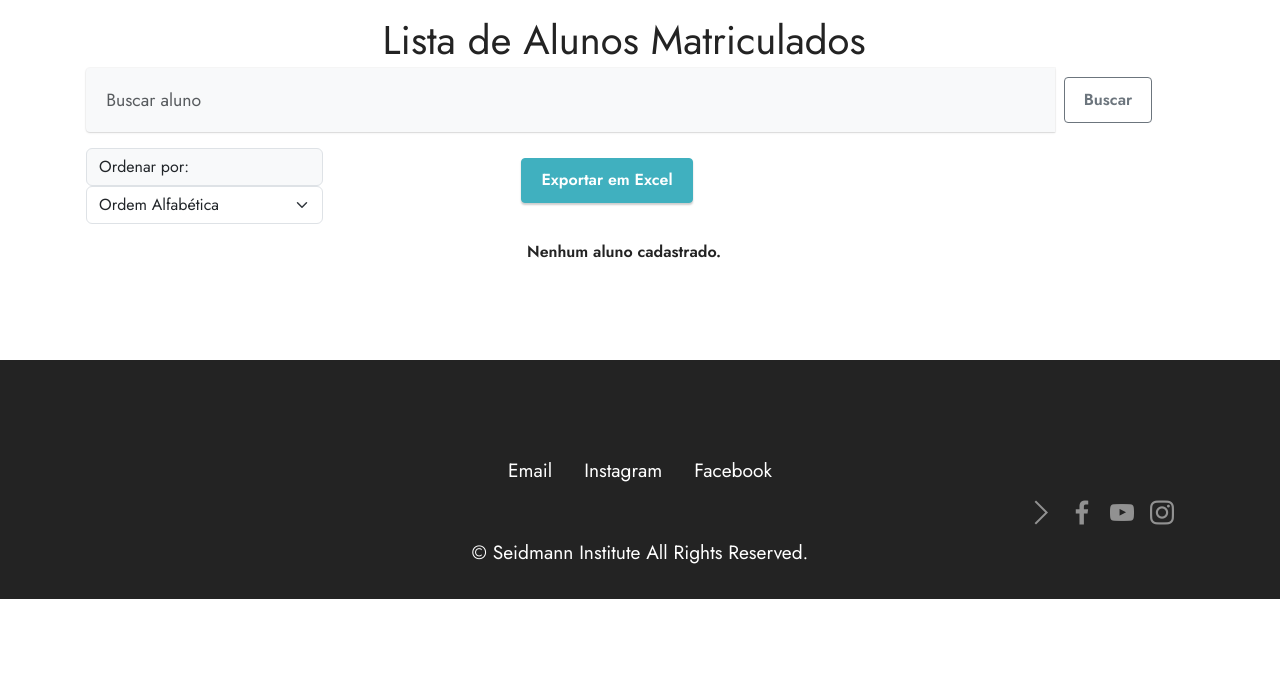
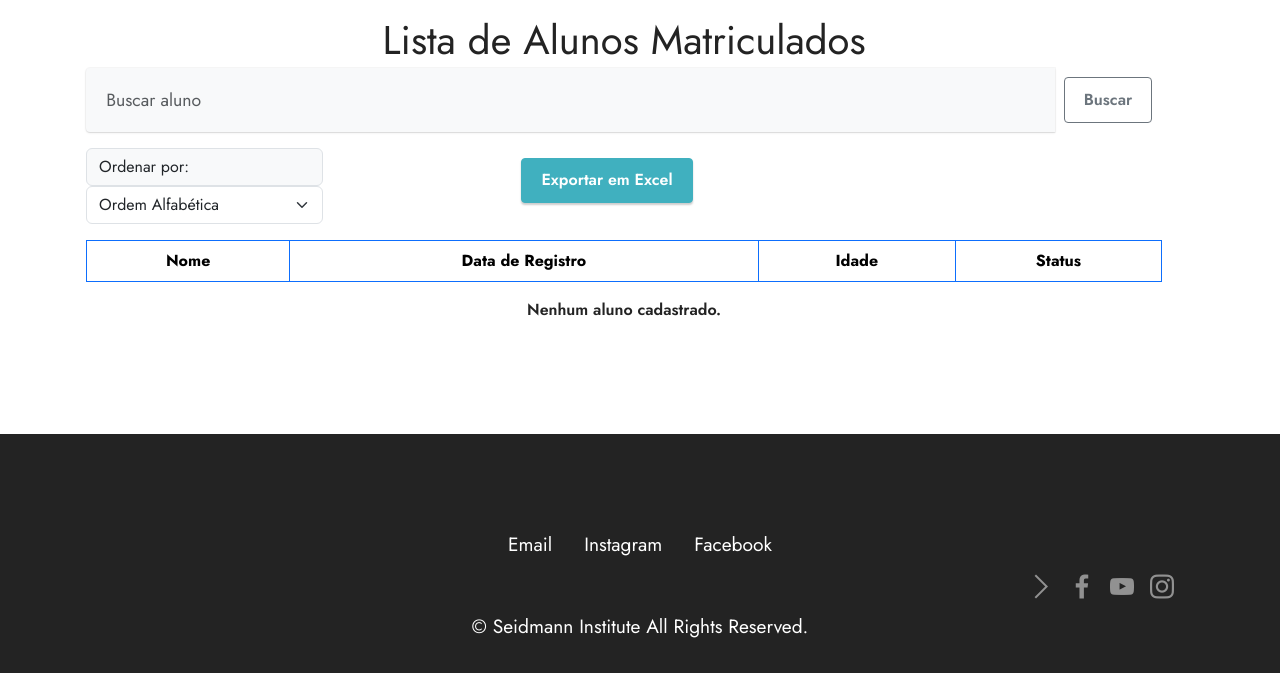
Before and after one commit to erickseidmann/SeidmannInstitute, a PHP site: page /listar_alunos.php in a window 1280 px wide. Shown: the part 428-1101 px from the top of the page. Before the commit the page ends 1027 px from the top, so only its background shows below. Run offline with PHP 8.4, Linux system fonts and the light colour scheme; data that the repository does not hold is empty; some libraries are stand-ins or nearby versions; some web fonts are replaced.

Commit message:
correções finais

```diff
--- a/seidmann_page/listar_alunos.php
+++ b/seidmann_page/listar_alunos.php
@@ -127,6 +127,24 @@
 
                     </div>
 
+
+
+
+
+
+            <div style="max-height: 400px; overflow-y: scroll;">
+                 <table border="1" class="table table-bordered border-primary">
+                     <thead>
+                         <tr>
+                             <th>Nome</th>
+                             <th>Data de Registro</th>
+                             <th>Idade</th>
+                             <th>Status</th>
+                         </tr>
+                     </thead>
+                 </table>
+                <table border="1" class="table table-bordered border-primary">
+                    <tbody>
                     <?php
                     // Inclua o arquivo de configuração do banco de dados
                     require_once "config.php";
@@ -150,7 +168,7 @@
 
                         // Verifica o status do aluno
                         $status = $row["status"] == 1 ? "Ativo" : "Inativo";
-                        $statusBtnText = $row["status"] == 1 ? "Marcar como Inativo" : "Marcar como Ativo";
+                        $statusBtnText = $row["status"] == 1 ? "Inativar" : "Ativar";
                         $statusBtnClass = $row["status"] == 1 ? "btn-danger" : "btn-success";
 
                         // Estiliza o nome do aluno se estiver inativo
@@ -172,6 +190,11 @@
                     // Fecha a conexão com o banco de dados
                     $conn->close();
                     ?>
+                    </tbody>
+                </table>
+            </div>
+
+
                 </div>
             </div>
         </div>
```
Also changed, not shown: seidmann_page/listar_reg.php (+10 -6 lines), seidmann_page/reg_aulas.php (+6 -6 lines).
